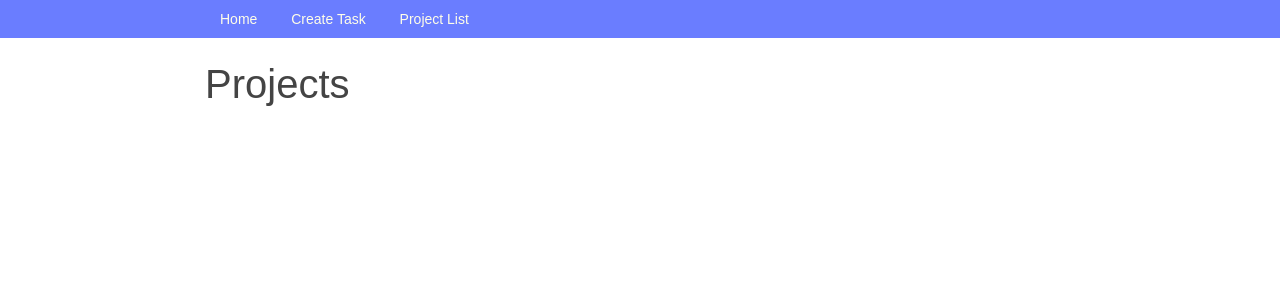
After one commit to aizh-pro/to_do, a Django app: page /projects/ in a window 1280 px wide. The commit adds this page. Shown: the top 300 px of the page. Run offline with Django 3.2, Linux system fonts and the light colour scheme; data that the repository does not hold is empty; parts of the project's set-up code (start-up, migrations or seed data) failed here and were passed over; some libraries are stand-ins or nearby versions.

Commit message:
добавление модели Проекта, project view, project страниц html

```diff
--- a/source/to_do_list/urls.py
+++ b/source/to_do_list/urls.py
@@ -15,7 +15,8 @@ Including another URLconf
 """
 from django.contrib import admin
 from django.urls import path
-from webapp.views import IndexView, TaskView, TaskCreateView, TaskUpdateView, TaskDeleteView
+from webapp.views import IndexView, TaskView, TaskCreateView, TaskUpdateView, TaskDeleteView, ProjectListView, \
+    ProjectView, ProjectCreateView
 
 urlpatterns = [
     path('admin/', admin.site.urls),
@@ -24,4 +25,7 @@ urlpatterns = [
     path('task/<int:pk>/', TaskView.as_view(), name='task_view'),
     path('task/<int:pk>/update/', TaskUpdateView.as_view(), name='task_update'),
     path('task/<int:pk>/delete/', TaskDeleteView.as_view(), name='task_delete'),
+    path('projects/', ProjectListView.as_view(), name='project_list'),
+    path('project/<int:pk>/', ProjectView.as_view(), name='project_view'),
+    path('project/add/', ProjectCreateView.as_view(), name='project_create'),
 ]
--- a/source/webapp/admin.py
+++ b/source/webapp/admin.py
@@ -1,5 +1,5 @@
 from django.contrib import admin
-from webapp.models import Task, Type, Status
+from webapp.models import Task, Type, Status, Project
 
 
 class ArticleAdmin(admin.ModelAdmin):
@@ -13,3 +13,4 @@ class ArticleAdmin(admin.ModelAdmin):
 admin.site.register(Task)
 admin.site.register(Type)
 admin.site.register(Status)
+admin.site.register(Project)
--- a/source/webapp/templates/base.html
+++ b/source/webapp/templates/base.html
@@ -18,6 +18,7 @@
         <ul class="menu">
             <li><a href="{% url 'index' %}">Home</a></li>
             <li><a href="{% url 'task_create' %}">Create Task</a></li>
+            <li><a href="{% url 'project_list' %}">Project List</a></li>
             {% block menu %}{% endblock %}
         </ul>
         {% block search %}
--- /dev/null
+++ b/source/webapp/templates/project/project_list.html
@@ -0,0 +1,15 @@
+{% extends 'base.html' %}
+
+{% block content %}
+   <h1>Projects</h1>
+    {% if is_paginated %}
+   {% include 'partial/pagination.html' %}
+    {% endif %}
+   {% for project in projects %}
+        <h2><a href="{% url 'project_view' project.pk %}">{{ project.pk }}.{{ project.name }}</a></h2>
+    <p><a href="{% url 'project_view' project.pk %}">Подробнее</a></p>
+   {% endfor %}
+      {% if is_paginated %}
+   {% include 'partial/pagination.html' %}
+    {% endif %}
+{% endblock %}
--- a/source/webapp/templates/task/index.html
+++ b/source/webapp/templates/task/index.html
@@ -25,5 +25,4 @@
       {% if is_paginated %}
    {% include 'partial/pagination.html' %}
     {% endif %}
-
 {% endblock %}
--- a/source/webapp/views/project_views.py
+++ b/source/webapp/views/project_views.py
@@ -0,0 +1,36 @@
+from django.urls import reverse
+from django.views.generic import ListView, DetailView, CreateView
+
+from webapp.forms import ProjectForm
+from webapp.models import Project
+
+
+class ProjectListView(ListView):
+    template_name = 'project/project_list.html'
+    context_object_name = 'projects'
+    paginate_by = 5
+
+    def get_context_data(self,*, object_list=None, **kwargs):
+        return super().get_context_data(object_list=object_list,**kwargs)
+
+    def get_queryset(self):
+        data = Project.objects.all()
+        return data
+
+
+class ProjectView(DetailView):
+    template_name = 'project/project_view.html'
+    model = Project
+
+    def get_context_data(self, **kwargs):
+        context = super().get_context_data(**kwargs)
+        return context
+
+
+class ProjectCreateView(CreateView):
+    template_name = 'project/project_create.html'
+    form_class = ProjectForm
+    model = Project
+
+    def get_success_url(self):
+        return reverse('project_view', kwargs={'pk': self.object.pk})
```
Also changed, not shown: source/webapp/forms.py (+20 -1 lines), source/webapp/models.py (+11 -0 lines), source/webapp/templates/project/project_create.html (added, +9 -0 lines), source/webapp/templates/project/project_view.html (added, +14 -0 lines), source/webapp/views/task_views.py (+3 -4 lines).
